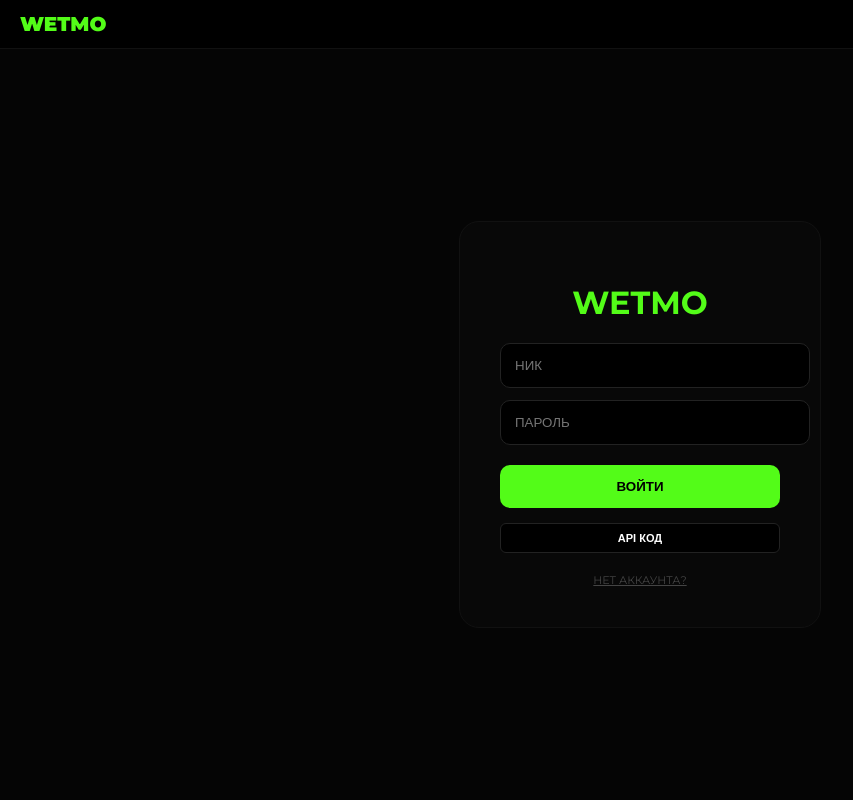
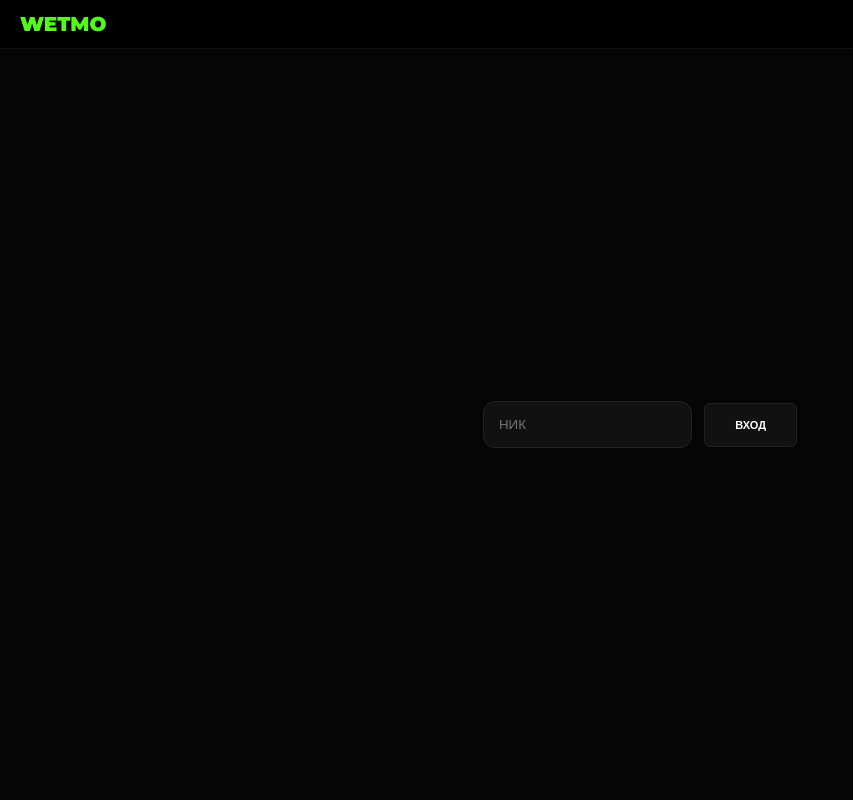
Before and after one commit to Mu1cHur0/WETMO, a Flask app: page /auth in a window 1280 px wide. Shown: the whole page, without its empty margins (0-853 px from the left). Run offline with Flask 3, Linux system fonts and the light colour scheme; some libraries are stand-ins or nearby versions.

Commit message:
index.html

```diff
--- a/templates/index.html
+++ b/templates/index.html
@@ -3,118 +3,99 @@
 <head>
     <meta charset="UTF-8">
     <meta name="viewport" content="width=device-width, initial-scale=1.0, maximum-scale=1.0, user-scalable=no">
-    <link rel="icon" type="image/svg+xml" href="/icon.svg">
-    <link rel="apple-touch-icon" href="/icon.svg">
-    <link rel="manifest" href="/manifest.json">
     <title>WETMO</title>
     <script src="https://cdnjs.cloudflare.com/ajax/libs/socket.io/4.0.1/socket.io.js"></script>
     <script src="https://cdn.jsdelivr.net/npm/marked/marked.min.js"></script>
     <link href="https://fonts.googleapis.com/css2?family=Montserrat:wght@400;700;900&display=swap" rel="stylesheet">
     <style>
-        :root { --bg: #050505; --kick: #53fc18; --border: #111; --danger: #ff4444; }
+        :root { --bg: #050505; --kick: #53fc18; --border: #111; }
         body { font-family: 'Montserrat', sans-serif; background: var(--bg); color: #fff; margin: 0; display: flex; flex-direction: column; height: 100vh; overflow: hidden; }
 
-        .badge-box { display: inline-flex; align-items: center; justify-content: center; width: 22px; height: 22px; background: var(--kick); border-radius: 4px; margin-right: 8px; flex-shrink: 0; }
-        .badge-icon { width: 16px; height: 16px; filter: brightness(0); }
-        .kick-badge { display: inline-flex; align-items: center; justify-content: center; width: 14px; height: 14px; background: var(--kick); border-radius: 50%; margin-left: 6px; }
-        .kick-badge::after { content: ''; width: 3px; height: 6px; border: solid #000; border-width: 0 2px 2px 0; transform: rotate(45deg); margin-bottom: 2px; }
+        /* ГАЛОЧКА ВЕРИФИКАЦИИ - ИСПРАВЛЕНО */
+        .verified-badge {
+            display: inline-flex; align-items: center; justify-content: center;
+            width: 14px; height: 14px; background: var(--kick); border-radius: 50%;
+            margin-left: 6px; flex-shrink: 0; position: relative;
+        }
+        .verified-badge::after {
+            content: ''; width: 3px; height: 6px; border: solid #000;
+            border-width: 0 2px 2px 0; transform: rotate(45deg);
+            margin-bottom: 2px;
+        }
 
         .header { background: #000; padding: 12px 20px; display: flex; align-items: center; border-bottom: 1px solid var(--border); }
         .logo { font-weight: 900; color: var(--kick); text-decoration: none; font-size: 20px; }
-        .btn-header { background: #111; color: #fff; padding: 8px 14px; border-radius: 6px; font-size: 11px; font-weight: 900; text-decoration: none; margin-left: 10px; border: 1px solid #222; cursor: pointer; }
+        .btn-header { background: #111; color: #fff; padding: 8px 14px; border-radius: 6px; font-size: 11px; font-weight: 900; border: 1px solid #222; cursor: pointer; margin-left: 8px; }
 
         .tabs-bar { display: flex; background: #000; border-bottom: 1px solid var(--border); overflow-x: auto; scrollbar-width: none; }
-        .tab { padding: 14px 20px; color: #666; text-decoration: none; font-size: 11px; font-weight: 800; border-right: 1px solid var(--border); white-space: nowrap; }
-        .tab.active { background: var(--bg); color: var(--kick); border-bottom: 2px solid var(--kick); }
+        .tab { padding: 14px 20px; color: #666; text-decoration: none; font-size: 11px; font-weight: 800; border-right: 1px solid var(--border); white-space: nowrap; display: flex; align-items: center; }
+        .tab.active { background: var(--bg); color: var(--kick); }
 
         #messages { flex: 1; overflow-y: auto; padding: 20px; display: flex; flex-direction: column; gap: 12px; }
-        .msg { background: #0a0a0a; padding: 12px 16px; border-radius: 15px; border: 1px solid #111; max-width: 80%; }
+        .msg { background: #0a0a0a; padding: 12px 16px; border-radius: 15px; border: 1px solid #111; max-width: 80%; position: relative; }
         .msg.me { align-self: flex-end; border-color: #1a1a1a; }
         .sender { font-size: 10px; color: var(--kick); font-weight: 900; margin-bottom: 5px; display: flex; align-items: center; }
+        .badge-img { width: 18px; height: 18px; margin-right: 6px; border-radius: 4px; }
 
         .input-wrap { padding: 20px; border-top: 1px solid var(--border); display: flex; gap: 10px; background: #000; }
         .input-wrap input { flex: 1; background: #0a0a0a; border: 1px solid #222; color: #fff; padding: 15px; border-radius: 12px; outline: none; }
         .input-wrap button { background: var(--kick); border: none; width: 55px; border-radius: 12px; font-weight: 900; cursor: pointer; }
 
-        .typing-indicator { font-size: 10px; color: #444; padding: 5px 20px; min-height: 20px; }
-
-        #event-modal { position: fixed; inset: 0; background: rgba(0,0,0,0.9); display: none; align-items: center; justify-content: center; z-index: 1000; }
-        .badges-grid { display: grid; grid-template-columns: repeat(5, 1fr); gap: 12px; padding: 10px; max-height: 400px; overflow-y: auto; }
-        .badge-card { background: #0a0a0a; border: 1px solid #1a1a1a; border-radius: 12px; padding: 8px; text-align: center; cursor: pointer; position: relative; }
-        .badge-card.locked { opacity: 0.1; filter: grayscale(1); cursor: default; }
-        .badge-card img { width: 100%; height: auto; border-radius: 8px; }
-        .badge-name { font-size: 7px; font-weight: 900; color: #444; margin-top: 5px; display: block; }
-        @media (max-width: 600px) { .badges-grid { grid-template-columns: repeat(3, 1fr); } }
+        /* МОДАЛКА КВЕСТОВ */
+        #event-modal { position: fixed; inset: 0; background: rgba(0,0,0,0.9); display: none; align-items: center; justify-content: center; z-index: 1000; padding: 20px; }
+        .modal-content { background: #080808; border: 1px solid #222; border-radius: 24px; padding: 25px; width: 100%; max-width: 450px; max-height: 80vh; overflow-y: auto; }
+        .quest-item { background: #111; padding: 15px; border-radius: 12px; margin-bottom: 10px; border: 1px solid #222; }
+        .quest-name { font-weight: 900; font-size: 13px; color: var(--kick); }
+        .quest-progress { font-size: 11px; color: #666; margin: 5px 0; }
+        .badges-grid { display: grid; grid-template-columns: repeat(4, 1fr); gap: 10px; margin-top: 20px; }
+        .badge-card { background: #111; padding: 10px; border-radius: 12px; text-align: center; cursor: pointer; }
+        .badge-card img { width: 100%; height: auto; }
     </style>
 </head>
 <body>
-    <script>if('serviceWorker' in navigator){navigator.serviceWorker.register('/sw.js');}</script>
-
     <div class="header">
         <a href="/" class="logo">WETMO</a>
         {% if mode == 'chat' %}
-        <button class="btn-header" onclick="document.getElementById('event-modal').style.display='flex'">КВЕСТ</button>
         <div style="margin-left:auto; display:flex;">
-            {% if user.username == 'wetmo' %}<a href="/admin" class="btn-header">АДМИН</a>{% endif %}
+            <button class="btn-header" onclick="document.getElementById('event-modal').style.display='flex'">КВЕСТ</button>
             <button class="btn-header" onclick="shareProfile()">ПОДЕЛИТЬСЯ</button>
-            <a href="/logout" class="btn-header" style="color:var(--danger)">ВЫХОД</a>
         </div>
         {% endif %}
     </div>
 
     {% if mode == 'auth' %}
-    <div style="display:flex; flex:1; align-items:center; justify-content:center;">
-        <div style="background:#080808; padding:40px; border-radius:20px; border:1px solid #111; width:280px; text-align:center;">
-            <h1 style="color:var(--kick);">WETMO</h1>
-            <form method="POST">
-                <input type="text" name="username" placeholder="НИК" required style="width:100%; padding:14px; background:#000; border:1px solid #222; color:#fff; margin-bottom:12px; border-radius:10px;">
-                <input type="password" name="password" placeholder="ПАРОЛЬ" required style="width:100%; padding:14px; background:#000; border:1px solid #222; color:#fff; margin-bottom:20px; border-radius:10px;">
-                <button type="submit" style="width:100%; padding:14px; background:var(--kick); border:none; font-weight:900; border-radius:10px;">{{ 'ВОЙТИ' if auth_type == 'login' else 'РЕГИСТРАЦИЯ' }}</button>
-                <button type="button" onclick="requestCode()" class="btn-header" style="width:100%; margin:15px 0 0 0; background:#000;">API КОД</button>
-            </form>
-            <a href="/auth?type={{ 'register' if auth_type == 'login' else 'login' }}" style="display:block; margin-top:20px; font-size:11px; color:#444;">{{ 'НЕТ АККАУНТА?' if auth_type == 'login' else 'ЕСТЬ АККАУНТ' }}</a>
-        </div>
+    <div style="flex:1; display:flex; align-items:center; justify-content:center;">
+        <form method="POST" style="text-align:center;">
+            <input type="text" name="username" placeholder="НИК" required style="padding:15px; background:#111; border:1px solid #222; color:#fff; border-radius:12px;">
+            <button type="submit" class="btn-header" style="padding:15px 30px;">ВХОД</button>
+        </form>
+    </div>
+    {% else %}
+    <div class="tabs-bar">
+        {% for c in contacts %}
+        <a href="/im/{{ c.username }}" class="tab {% if target and target.username == c.username %}active{% endif %}">
+            {{ c.username|upper }}
+            {% if c.is_verified %}<span class="verified-badge"></span>{% endif %}
+        </a>
+        {% endfor %}
     </div>
 
-    {% elif mode == 'verify' %}
-    <div style="display:flex; flex:1; align-items:center; justify-content:center; text-align:center;">
-        <div><h2 style="color:var(--kick);">ПРОВЕРКА</h2>
-        <form method="POST">
-            <input type="text" name="code" placeholder="000-000" required style="padding:14px; background:#000; border:1px solid #222; color:#fff; border-radius:10px; text-align:center; font-size:20px; width:200px; display:block; margin-bottom:15px;">
-            <button type="submit" style="padding:14px; background:var(--kick); border:none; font-weight:900; border-radius:10px; width:100%;">ПОДТВЕРДИТЬ</button>
-        </form></div>
-    </div>
-
-    {% elif mode == 'admin' %}
-    <div style="padding:20px;">
-        <h2>УПРАВЛЕНИЕ</h2>
-        {% for u in all_users %}
-        <div style="display:flex; justify-content:space-between; padding:10px; border-bottom:1px solid #111;">
-            <span>{{ u.username }} {% if u.is_verified %}<span class="kick-badge"></span>{% endif %}</span>
-            <a href="/admin/verify/{{ u.id }}" style="color:var(--kick)">[ ГАЛОЧКА ]</a>
-        </div>
-        {% endfor %}
-        <a href="/" class="btn-header" style="margin-top:20px; display:inline-block;">НАЗАД</a>
-    </div>
-
-    {% else %}
-    <div class="tabs-bar">
-        {% for c in contacts %}<a href="/im/{{ c.username }}" class="tab {% if target and target.username == c.username %}active{% endif %}">{{ c.username|upper }}</a>{% endfor %}
-    </div>
     <div id="messages">
         {% if target %}
             {% for m in messages %}
-            <div class="msg {% if m.sender.lower() == user.username.lower() %}me{% endif %}" data-sender="{{ m.sender }}">
+            <div class="msg {% if m.sender == user.username %}me{% endif %}">
                 <div class="sender">
-                    {% if m.sender == 'wetmo_auth' %}🤖{% endif %}
                     {{ m.sender }}
+                    {% if (m.sender == user.username and user.is_verified) or (m.sender == target.username and target.is_verified) %}
+                        <span class="verified-badge"></span>
+                    {% endif %}
                 </div>
-                <div class="msg-content" data-raw="{{ m.content }}" data-sys="{% if m.sender == 'wetmo_auth' %}1{% else %}0{% endif %}"></div>
+                <div class="msg-content">{{ m.content }}</div>
             </div>
             {% endfor %}
         {% endif %}
     </div>
-    <div class="typing-indicator" id="typingIndicator"></div>
+
     {% if target %}
     <div class="input-wrap">
         <input type="text" id="m-in" placeholder="Сообщение...">
@@ -123,18 +104,25 @@
     {% endif %}
 
     <div id="event-modal">
-        <div style="background:#080808; padding:25px; border-radius:24px; border:1px solid #222; width:95%; max-width:450px;">
-            <h2 style="color:var(--kick); margin:0 0 15px 0; text-align:center;">WETMO ACHIEVEMENTS</h2>
+        <div class="modal-content">
+            <h2 style="color:var(--kick); margin-top:0;">ЗАДАНИЯ WETMO</h2>
+            {% for q in quests %}
+            <div class="quest-item">
+                <div class="quest-name">{{ q.name|upper }}</div>
+                <div class="quest-progress">ПРОГРЕСС: {{ q.progress }}/{{ q.target }}</div>
+                <div style="font-size:10px; color:var(--kick);">🎁 {{ q.reward }}</div>
+            </div>
+            {% endfor %}
+
+            <h3 style="margin-top:20px; font-size:14px;">ЭМБЛЕМЫ</h3>
             <div class="badges-grid">
                 {% for b in all_badges %}
-                <div class="badge-card {% if user.msg_count < b.req %}locked{% endif %}"
-                     onclick="{% if user.msg_count >= b.req %}setBadge('/badge/{{ b.id }}.svg'){% endif %}">
-                    <img src="/badge/{{ b.id }}.svg" loading="lazy">
-                    <span class="badge-name">{{ b.name }}</span>
+                <div class="badge-card" onclick="setBadge('/badge/{{ b.id }}.svg')">
+                    <img src="/badge/{{ b.id }}.svg">
                 </div>
                 {% endfor %}
             </div>
-            <button class="btn-header" style="width:100%; margin:20px 0 0 0; padding:15px;" onclick="document.getElementById('event-modal').style.display='none'">ЗАКРЫТЬ</button>
+            <button class="btn-header" style="width:100%; margin-top:20px; padding:15px;" onclick="document.getElementById('event-modal').style.display='none'">ЗАКРЫТЬ</button>
         </div>
     </div>
 
@@ -142,45 +130,22 @@
         const socket = io();
         const me = "{{ user.username }}";
         const targetUser = "{{ target.username if target else '' }}";
-        const chatId = "{{ chat_id if chat_id else '' }}";
-        const KEY = "wetmo_secret_2026";
 
-        function encrypt(t) {
-            let utf8 = unescape(encodeURIComponent(t)), r = '';
-            for(let i=0; i<utf8.length; i++) r += String.fromCharCode(utf8.charCodeAt(i) ^ KEY.charCodeAt(i % KEY.length));
-            return btoa(r);
-        }
-        function decrypt(e) {
-            try {
-                let t = atob(e), r = '';
-                for(let i=0; i<t.length; i++) r += String.fromCharCode(t.charCodeAt(i) ^ KEY.charCodeAt(i % KEY.length));
-                return decodeURIComponent(escape(r));
-            } catch { return e; }
-        }
-
-        function shareProfile() { navigator.clipboard.writeText(window.location.origin + '/im/' + me); alert("Ссылка скопирована!"); }
-        function requestCode() {
-            let u = document.querySelector('input[name="username"]').value;
-            let s = prompt("Сервис:", "WETMO_AUTH");
-            if(u && s) fetch('/api/send_code', {method:'POST', headers:{'Content-Type':'application/json'}, body:JSON.stringify({username:u, service:s})}).then(()=>alert("Код отправлен ботом"));
+        function shareProfile() {
+            const link = window.location.origin + '/im/' + me;
+            navigator.clipboard.writeText(link);
+            alert("Ссылка скопирована!");
         }
 
         function setBadge(url) {
-            fetch('/set_badge', {method:'POST', headers:{'Content-Type':'application/json'}, body:JSON.stringify({badge_url:url})}).then(r => r.ok ? location.reload() : alert("Недостаточно сообщений!"));
+            fetch('/set_badge', {method:'POST', headers:{'Content-Type':'application/json'}, body:JSON.stringify({badge_url:url})})
+            .then(() => location.reload());
         }
 
-        document.querySelectorAll('.msg-content').forEach(el => {
-            let t = el.dataset.raw;
-            if(el.dataset.sys !== "1") t = decrypt(t);
-            el.innerHTML = marked.parse(t);
-        });
-
-        if(chatId) socket.emit('join', {chat_id: chatId});
-
         function send() {
-            let i = document.getElementById('m-in');
+            const i = document.getElementById('m-in');
             if(i.value.trim()) {
-                socket.emit('send_msg', {target: targetUser, message: encrypt(i.value)});
+                socket.emit('send_msg', {target: targetUser, message: i.value});
                 i.value = '';
             }
         }
@@ -188,22 +153,14 @@
         socket.on('receive_msg', (d) => {
             const div = document.createElement('div');
             div.className = 'msg' + (d.sender.toLowerCase() === me.toLowerCase() ? ' me' : '');
-            let t = (d.sender === 'wetmo_auth') ? d.message : decrypt(d.message);
-            div.innerHTML = `<div class="sender">${d.sender}</div><div class="msg-content">${marked.parse(t)}</div>`;
+            const v = d.verified ? '<span class="verified-badge"></span>' : '';
+            const b = d.badge ? `<img src="${d.badge}" class="badge-img">` : '';
+            div.innerHTML = `<div class="sender">${b}${d.sender}${v}</div><div class="msg-content">${d.message}</div>`;
             document.getElementById('messages').appendChild(div);
             document.getElementById('messages').scrollTop = document.getElementById('messages').scrollHeight;
         });
 
-        let tT;
-        document.getElementById('m-in')?.addEventListener('input', () => {
-            socket.emit('typing_start', {target: targetUser});
-            clearTimeout(tT); tT = setTimeout(() => socket.emit('typing_stop', {target: targetUser}), 1000);
-        });
-
-        socket.on('is_typing', d => { if(d.from.toLowerCase() === targetUser.toLowerCase()) document.getElementById('typingIndicator').innerText = d.from + ' печатает...'; });
-        socket.on('stop_typing', () => document.getElementById('typingIndicator').innerText = '');
-
-        document.getElementById('m-in')?.addEventListener('keypress', e => { if(e.key==='Enter') send(); });
+        {% if chat_id %} socket.emit('join', {chat_id: "{{ chat_id }}"}); {% endif %}
         document.getElementById('messages').scrollTop = document.getElementById('messages').scrollHeight;
     </script>
     {% endif %}
```
